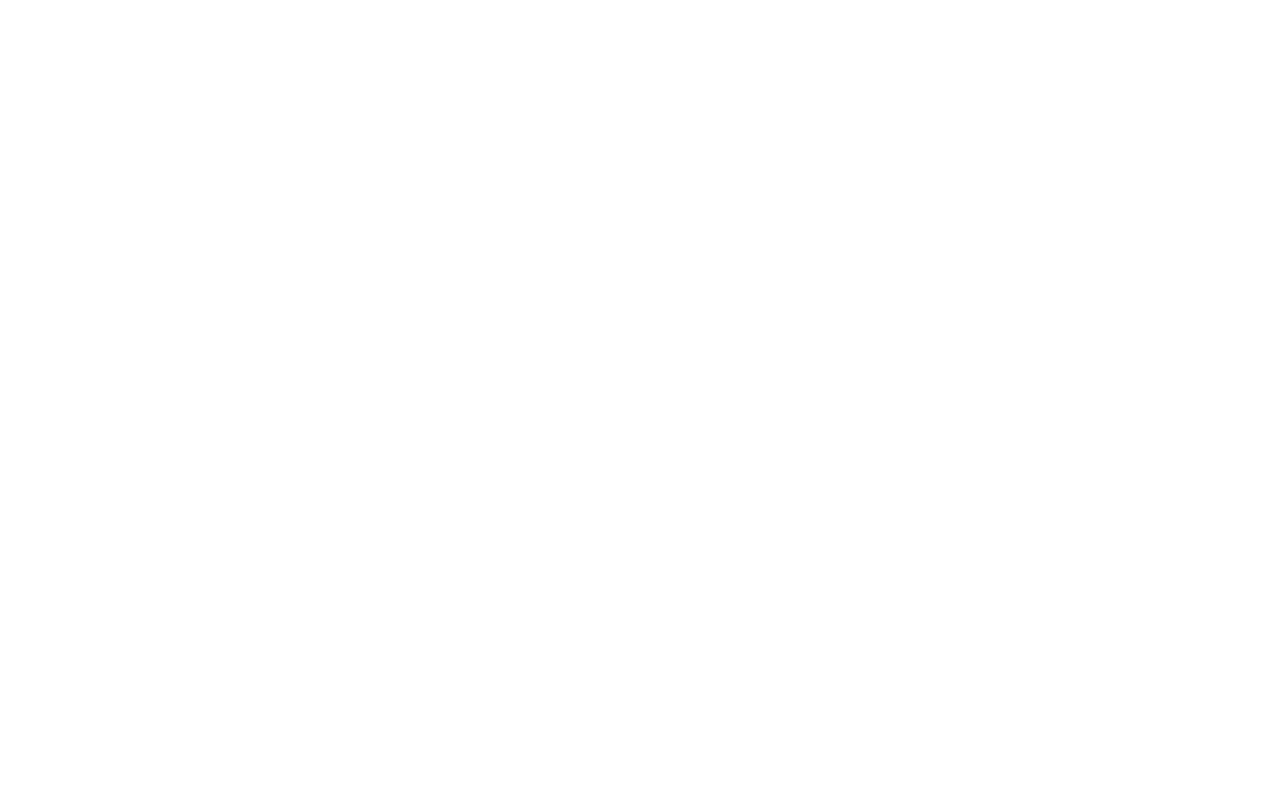
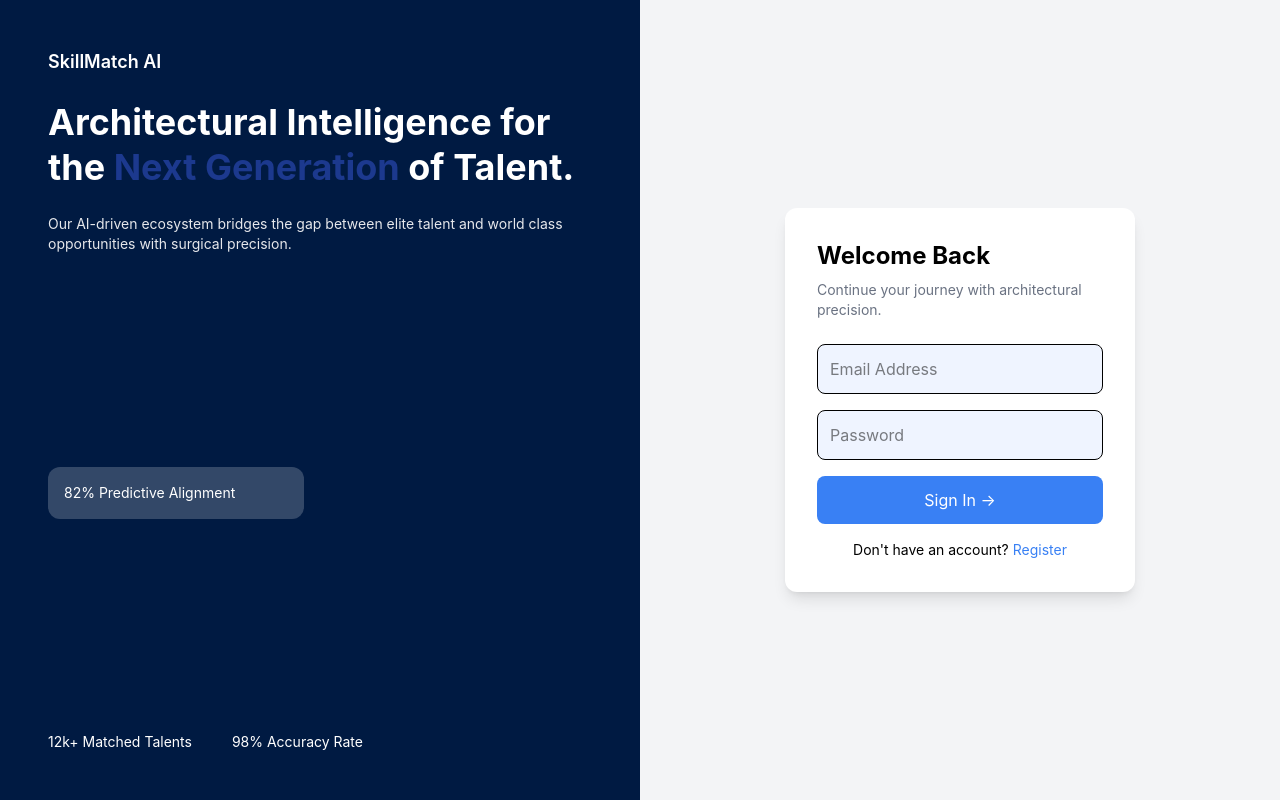
Before and after one commit to Laiba60/AI-Powered-Resume-and-Job-Matcher, a React (Vite) app in the folder vite-project/: page / in a window 1280 px wide. Before the commit this address had no page. Built offline with nearby package versions, Linux system fonts and the light colour scheme.

Commit message:
Add code

```diff
--- a/vite-project/src/App.jsx
+++ b/vite-project/src/App.jsx
@@ -6,7 +6,7 @@
   return (
     <BrowserRouter>
       <Routes>
-        <Route path="/login" element={<Login />} />
+        <Route path="/" element={<Login />} />
         <Route path="/register" element={<Register />} />
       </Routes>
     </BrowserRouter>
--- a/vite-project/src/pages/Register.jsx
+++ b/vite-project/src/pages/Register.jsx
@@ -28,7 +28,7 @@
       alert("Registration Successful");
 
       // redirect to login
-      navigate("/login");
+      navigate("/");
 
     } catch (err) {
       alert(err.response?.data?.message || "Server Error");
@@ -85,7 +85,7 @@
           <p className="text-sm text-center mt-4">
             Already have an account?{" "}
             <span
-              onClick={() => navigate("/login")}
+              onClick={() => navigate("/")}
               className="text-[#3980F4] cursor-pointer"
             >
               Login
```
